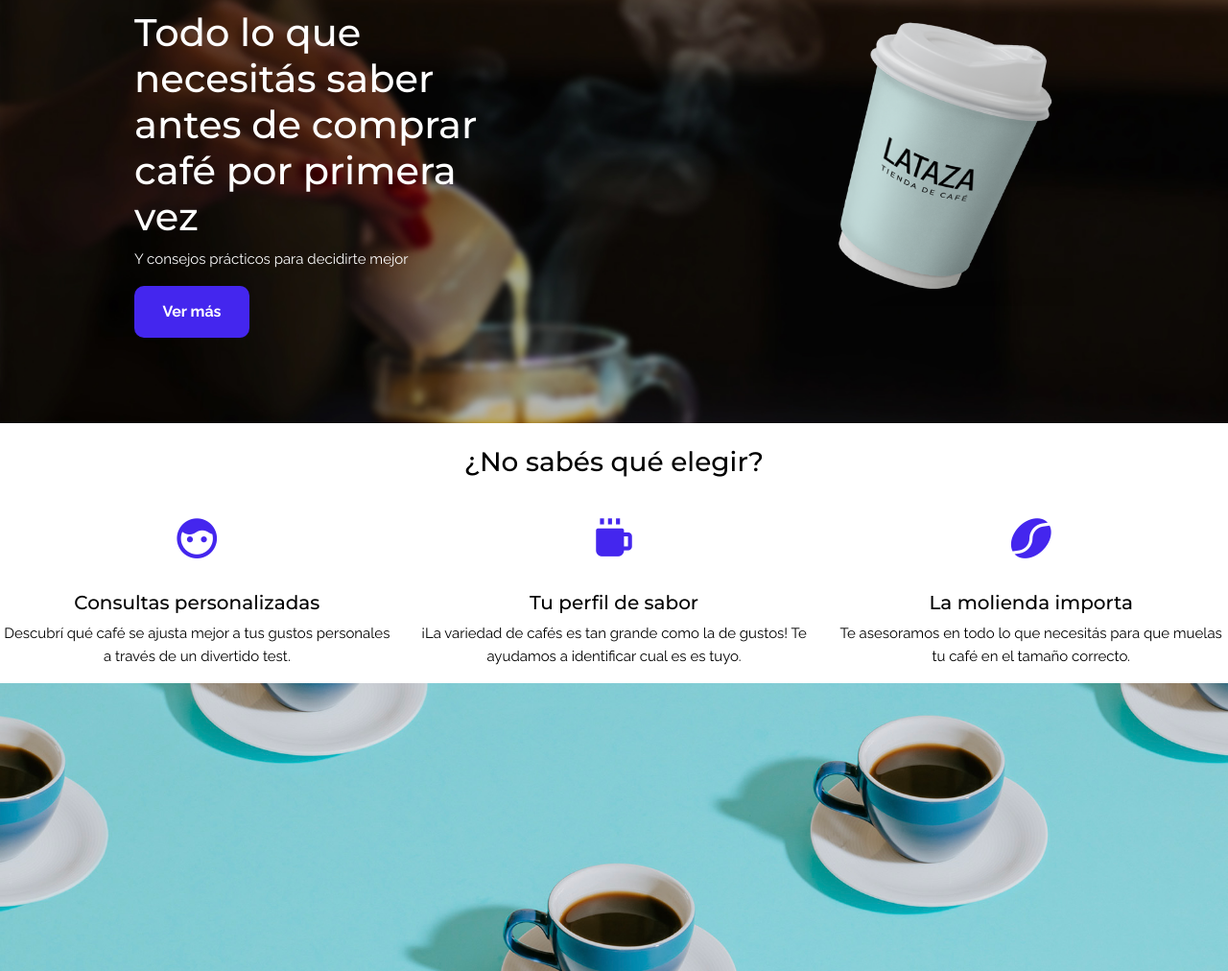
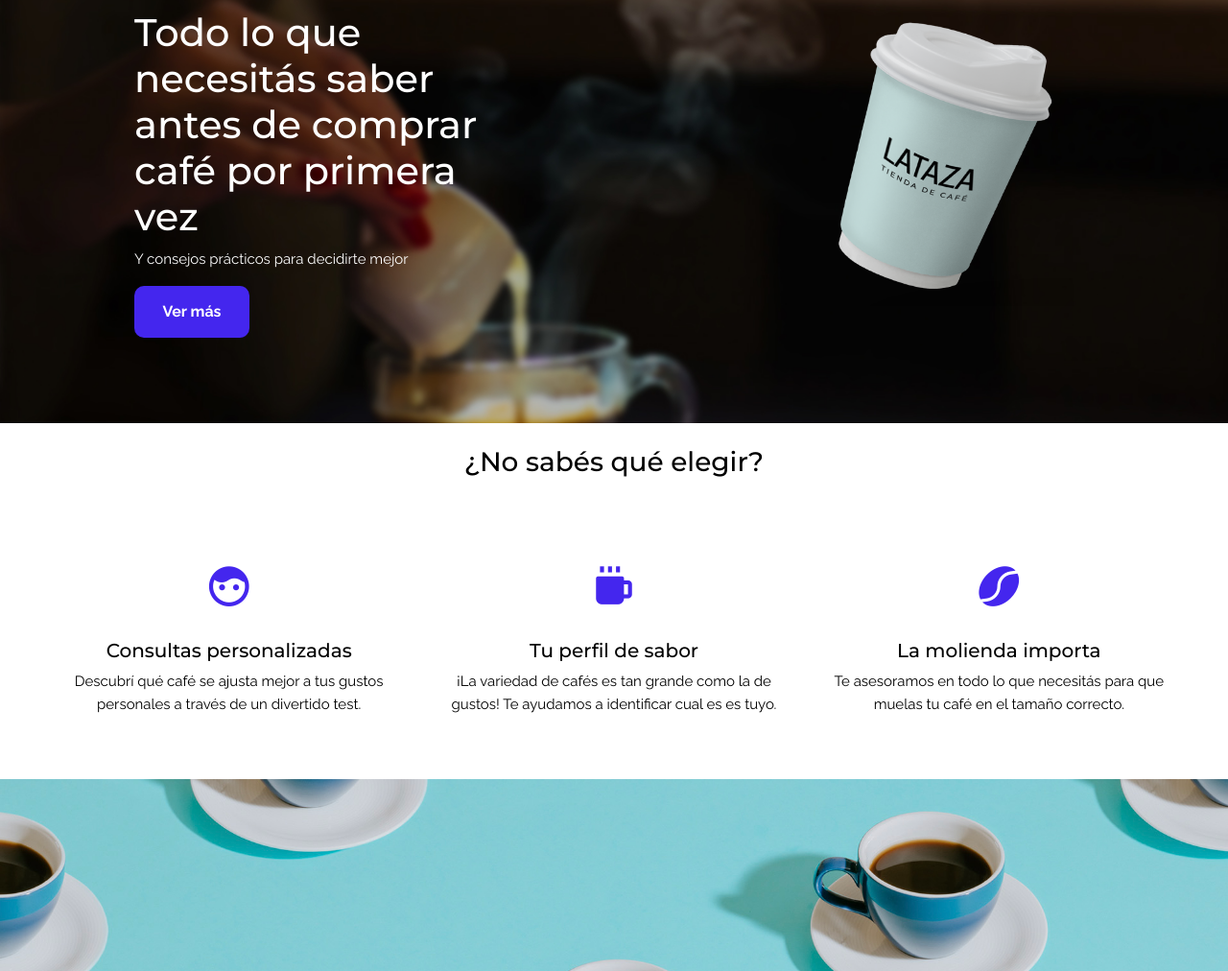
Before and after one commit to yaninagandolfi/miweb, a website: page index.html in a window 1280 px wide. Shown: the part 299-1311 px from the top of the page at 96% size. Drawn offline with nearby package versions, Linux system fonts and the light colour scheme.

Commit message:
solucione seccion iconos

```diff
--- a/index.html
+++ b/index.html
@@ -159,44 +159,29 @@
         <h2 class="mt-4 text-center">
             ¿No sabés qué elegir?
         </h2>
-       <!-- <div class="iconos-contenedor animate__animated animate__slideInRight wow">-->
-        <div class="row" style="display: flex; flex-direction: row;">
-
-
-
-           <!-- <div class="row iconos-contenedor-chico">-->
-                <div class="col-md-4 col-sm-12 text-center">
+        <div class="row iconos-contenedor animate__animated animate__slideInRight wow">
+            <div class="col-md-4 col-xs-12 text-center">
                 <i class="bx bxs-face iconos"></i>
                 <h3>Consultas personalizadas</h3>
                 <div>
                     <p>Descubrí qué café se ajusta mejor a tus gustos personales a través de un divertido test.</p>
                 </div>
             </div>
-                <div class="col-md-4 col-sm-12 text-center">
+            <div class="col-md-4 col-xs-12 text-center">
                 <i class="bx bxs-coffee iconos"></i>
                 <h3>Tu perfil de sabor</h3>
                 <div>
                     <p>¡La variedad de cafés es tan grande como la de gustos! Te ayudamos a identificar cual es es tuyo.</p>
                 </div>
             </div>
-                <div class="col-md-4 col-sm-12 text-center">
+            <div class="col-md-4 col-xs-12 text-center">
                 <i class="bx bxs-coffee-bean iconos"></i>
                 <h3>La molienda importa</h3>
                 <div>
                     <p>Te asesoramos en todo lo que necesitás para que muelas tu café en el tamaño correcto.</p>
                 </div>
             </div>
-
-
-
-
-
-
         </div>
-
-
-          <!--  </div> -->
-      <!--    </div>-->
     </section>
 <!--imagen destacada-->
     <div class="imagen-destacada"></div>
--- a/scss/_home.scss
+++ b/scss/_home.scss
@@ -87,16 +87,10 @@
 
  .iconos-contenedor {
     display: flex;
-    flex-direction: column;
-    justify-content: center;
-    align-items: center;
+    flex-direction: row;
+    padding: 50px;
  }
-/*
- .iconos-contenedor-chico {
-    display: flex;
-    row-gap: 10px;
-    }
-*/
+
  .iconos {
     color: $color-primario;
     font-size: 50px;
```
Also changed, not shown: css/styles.css, 1 other file. Lines whose indentation alone changed are shown as unchanged.
